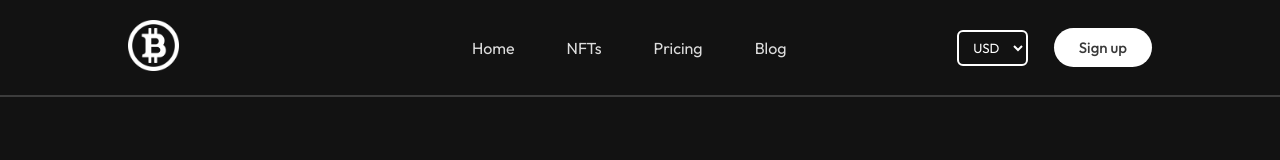
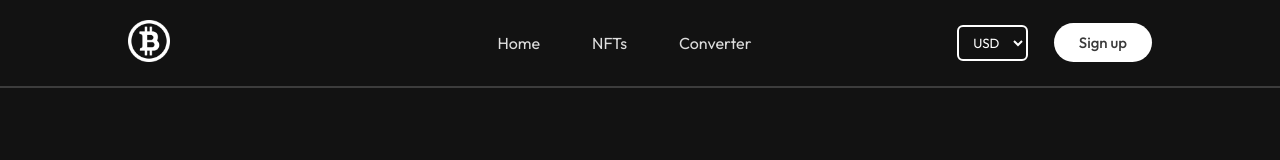
Before and after one commit to nileshjaiswar06/crypto-currency-web-page, a React (Vite) app: page / in a window 1280 px wide. Shown: the top 160 px of the page. Built offline with nearby package versions, Linux system fonts and the light colour scheme; no server answers.

Commit message:
Initiated Converter page

```diff
--- a/src/App.jsx
+++ b/src/App.jsx
@@ -5,6 +5,7 @@ import Home from './Pages/Home/Home';
 import Coin from './Pages/Coin/Coin';
 import Footer from './Components/Footer/Footer';
 import NFTPriceTracker from './Components/NFT/NFTPriceTraker';
+import Converter from './Components/Converter/Converter';
 
 const App = () => {
   return (
@@ -14,6 +15,7 @@ const App = () => {
         <Route path='/' element={<Home />} />
         <Route path='/coin/:coinId' element={<Coin />} />
         <Route path='/nft-price-tracker' element={<NFTPriceTracker />} />
+        <Route path='/converter' element={<Converter />} />
       </Routes>
       <Footer />
     </div>
--- a/src/Components/Navbar/Navbar.css
+++ b/src/Components/Navbar/Navbar.css
@@ -8,7 +8,7 @@
 }
 
 .navbar .image{
-  width: max(4vw, 40px);
+  width: max(3.25vw, 40px);
   filter: invert(100%) brightness(100%);
   margin-right: 110px;
 }
--- a/src/Components/Navbar/Navbar.jsx
+++ b/src/Components/Navbar/Navbar.jsx
@@ -33,8 +33,7 @@ const Navbar = () => {
       <ul>
         <Link to={'/'}><li>Home</li></Link>
         <Link to='/nft-price-tracker'><li>NFTs</li></Link>
-        <li>Pricing</li>
-        <li>Blog</li>
+        <Link to='/converter'><li>Converter</li></Link>
       </ul>
       <div className="nav-right">
         <select onChange={currencyHandleChange}>
```
